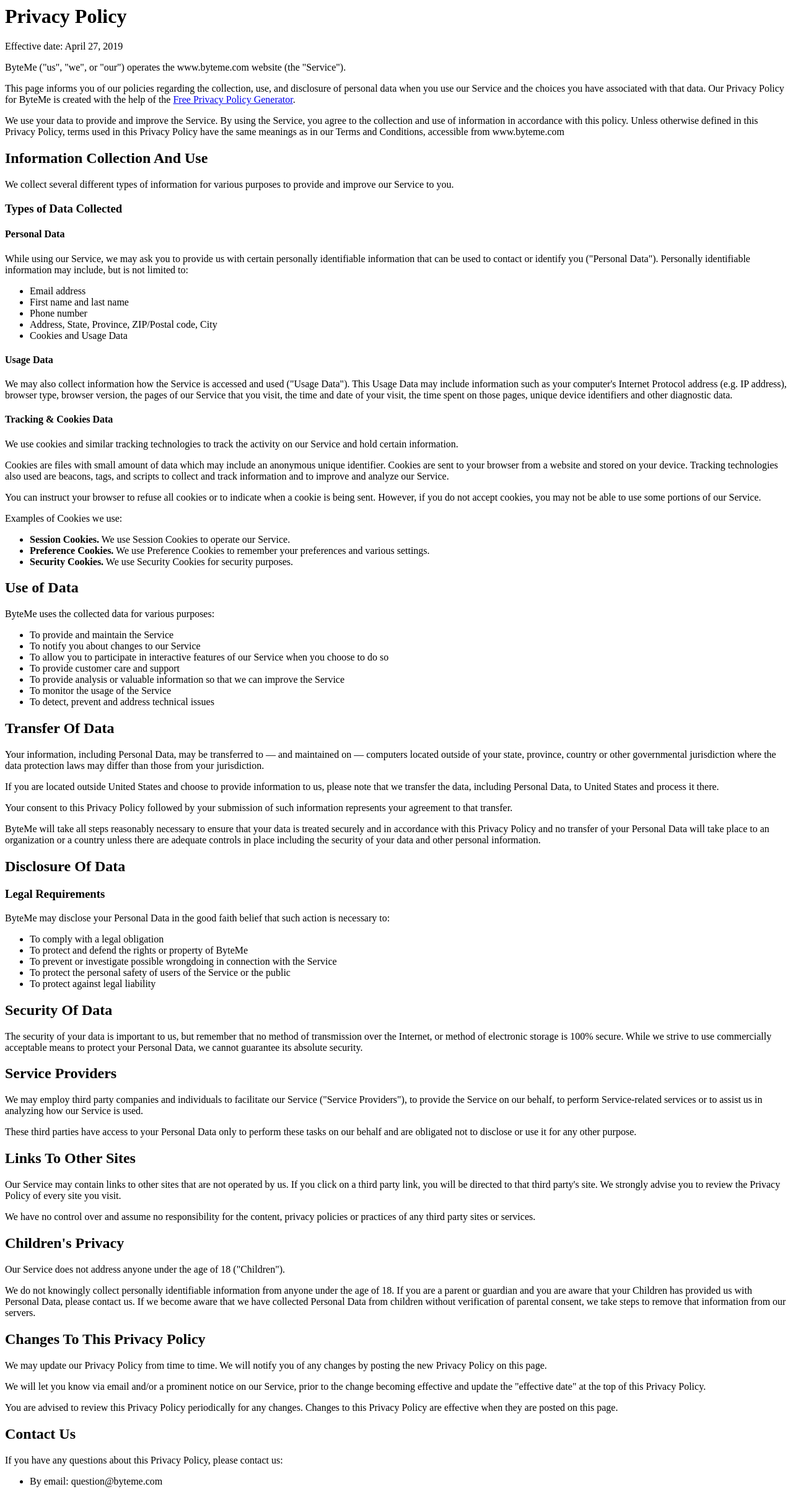
After one commit to nmscannell/TaScheduleizer, a Django app: template templates/PrivacyPolicy.html in a window 1280 px wide. The commit adds this page. Shown: the whole page at 62% size. Run offline with Django 3.2, Linux system fonts and the light colour scheme; the template is opened without the code that fills it, so the values that code supplies are empty.

```diff
--- a/templates/Accounts/AdminHome.html
+++ b/templates/Accounts/AdminHome.html
@@ -46,5 +46,11 @@
 
     <li style="float:right"><a href="/logout/">Logout</a></li>
 </ul>
+<div class="footer">
+ <p><a href=" ">Terms &amp; Conditions</a> | <a href="{% url 'TaScheduleizer:PrivacyPolicy' %}">Privacy Policy</a> | <a href="">Contact</a></p>
+        		<p>Copyright &copy; ByteMe 2009 </p>
+</div>
+
+
 </body>
 </html>
--- /dev/null
+++ b/templates/PrivacyPolicy.html
@@ -0,0 +1,104 @@
+<h1>Privacy Policy</h1>
+
+
+<p>Effective date: April 27, 2019</p>
+
+
+<p>ByteMe ("us", "we", or "our") operates the www.byteme.com website (the "Service").</p>
+
+<p>This page informs you of our policies regarding the collection, use, and disclosure of personal data when you use our Service and the choices you have associated with that data. Our Privacy Policy  for ByteMe is created with the help of the <a href="https://www.freeprivacypolicy.com/free-privacy-policy-generator.php">Free Privacy Policy Generator</a>.</p>
+
+<p>We use your data to provide and improve the Service. By using the Service, you agree to the collection and use of information in accordance with this policy. Unless otherwise defined in this Privacy Policy, terms used in this Privacy Policy have the same meanings as in our Terms and Conditions, accessible from www.byteme.com</p>
+
+
+<h2>Information Collection And Use</h2>
+
+<p>We collect several different types of information for various purposes to provide and improve our Service to you.</p>
+
+<h3>Types of Data Collected</h3>
+
+<h4>Personal Data</h4>
+
+<p>While using our Service, we may ask you to provide us with certain personally identifiable information that can be used to contact or identify you ("Personal Data"). Personally identifiable information may include, but is not limited to:</p>
+
+<ul>
+<li>Email address</li><li>First name and last name</li><li>Phone number</li><li>Address, State, Province, ZIP/Postal code, City</li><li>Cookies and Usage Data</li>
+</ul>
+
+<h4>Usage Data</h4>
+
+<p>We may also collect information how the Service is accessed and used ("Usage Data"). This Usage Data may include information such as your computer's Internet Protocol address (e.g. IP address), browser type, browser version, the pages of our Service that you visit, the time and date of your visit, the time spent on those pages, unique device identifiers and other diagnostic data.</p>
+
+<h4>Tracking & Cookies Data</h4>
+<p>We use cookies and similar tracking technologies to track the activity on our Service and hold certain information.</p>
+<p>Cookies are files with small amount of data which may include an anonymous unique identifier. Cookies are sent to your browser from a website and stored on your device. Tracking technologies also used are beacons, tags, and scripts to collect and track information and to improve and analyze our Service.</p>
+<p>You can instruct your browser to refuse all cookies or to indicate when a cookie is being sent. However, if you do not accept cookies, you may not be able to use some portions of our Service.</p>
+<p>Examples of Cookies we use:</p>
+<ul>
+    <li><strong>Session Cookies.</strong> We use Session Cookies to operate our Service.</li>
+    <li><strong>Preference Cookies.</strong> We use Preference Cookies to remember your preferences and various settings.</li>
+    <li><strong>Security Cookies.</strong> We use Security Cookies for security purposes.</li>
+</ul>
+
+<h2>Use of Data</h2>
+
+<p>ByteMe uses the collected data for various purposes:</p>
+<ul>
+    <li>To provide and maintain the Service</li>
+    <li>To notify you about changes to our Service</li>
+    <li>To allow you to participate in interactive features of our Service when you choose to do so</li>
+    <li>To provide customer care and support</li>
+    <li>To provide analysis or valuable information so that we can improve the Service</li>
+    <li>To monitor the usage of the Service</li>
+    <li>To detect, prevent and address technical issues</li>
+</ul>
+
+<h2>Transfer Of Data</h2>
+<p>Your information, including Personal Data, may be transferred to — and maintained on — computers located outside of your state, province, country or other governmental jurisdiction where the data protection laws may differ than those from your jurisdiction.</p>
+<p>If you are located outside United States and choose to provide information to us, please note that we transfer the data, including Personal Data, to United States and process it there.</p>
+<p>Your consent to this Privacy Policy followed by your submission of such information represents your agreement to that transfer.</p>
+<p>ByteMe will take all steps reasonably necessary to ensure that your data is treated securely and in accordance with this Privacy Policy and no transfer of your Personal Data will take place to an organization or a country unless there are adequate controls in place including the security of your data and other personal information.</p>
+
+<h2>Disclosure Of Data</h2>
+
+<h3>Legal Requirements</h3>
+<p>ByteMe may disclose your Personal Data in the good faith belief that such action is necessary to:</p>
+<ul>
+    <li>To comply with a legal obligation</li>
+    <li>To protect and defend the rights or property of ByteMe</li>
+    <li>To prevent or investigate possible wrongdoing in connection with the Service</li>
+    <li>To protect the personal safety of users of the Service or the public</li>
+    <li>To protect against legal liability</li>
+</ul>
+
+<h2>Security Of Data</h2>
+<p>The security of your data is important to us, but remember that no method of transmission over the Internet, or method of electronic storage is 100% secure. While we strive to use commercially acceptable means to protect your Personal Data, we cannot guarantee its absolute security.</p>
+
+<h2>Service Providers</h2>
+<p>We may employ third party companies and individuals to facilitate our Service ("Service Providers"), to provide the Service on our behalf, to perform Service-related services or to assist us in analyzing how our Service is used.</p>
+<p>These third parties have access to your Personal Data only to perform these tasks on our behalf and are obligated not to disclose or use it for any other purpose.</p>
+
+
+
+<h2>Links To Other Sites</h2>
+<p>Our Service may contain links to other sites that are not operated by us. If you click on a third party link, you will be directed to that third party's site. We strongly advise you to review the Privacy Policy of every site you visit.</p>
+<p>We have no control over and assume no responsibility for the content, privacy policies or practices of any third party sites or services.</p>
+
+
+<h2>Children's Privacy</h2>
+<p>Our Service does not address anyone under the age of 18 ("Children").</p>
+<p>We do not knowingly collect personally identifiable information from anyone under the age of 18. If you are a parent or guardian and you are aware that your Children has provided us with Personal Data, please contact us. If we become aware that we have collected Personal Data from children without verification of parental consent, we take steps to remove that information from our servers.</p>
+
+
+<h2>Changes To This Privacy Policy</h2>
+<p>We may update our Privacy Policy from time to time. We will notify you of any changes by posting the new Privacy Policy on this page.</p>
+<p>We will let you know via email and/or a prominent notice on our Service, prior to the change becoming effective and update the "effective date" at the top of this Privacy Policy.</p>
+<p>You are advised to review this Privacy Policy periodically for any changes. Changes to this Privacy Policy are effective when they are posted on this page.</p>
+
+
+<h2>Contact Us</h2>
+<p>If you have any questions about this Privacy Policy, please contact us:</p>
+<ul>
+        <li>By email: question@byteme.com</li>
+
+        </ul>
```
Also changed, not shown: 1 other file.
